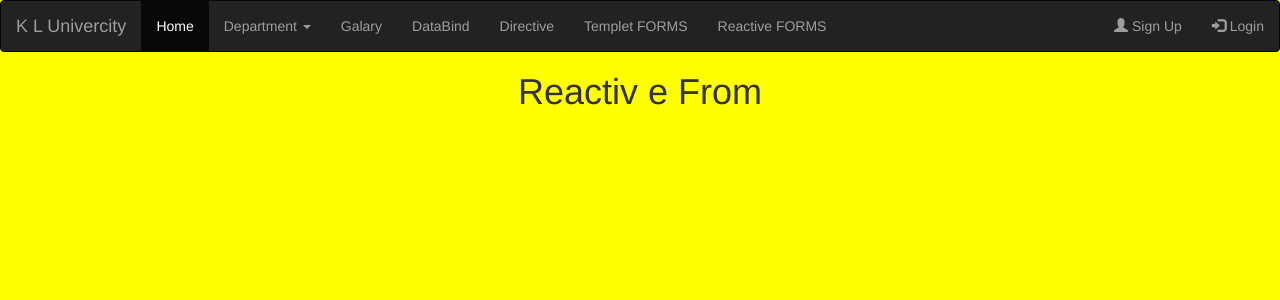
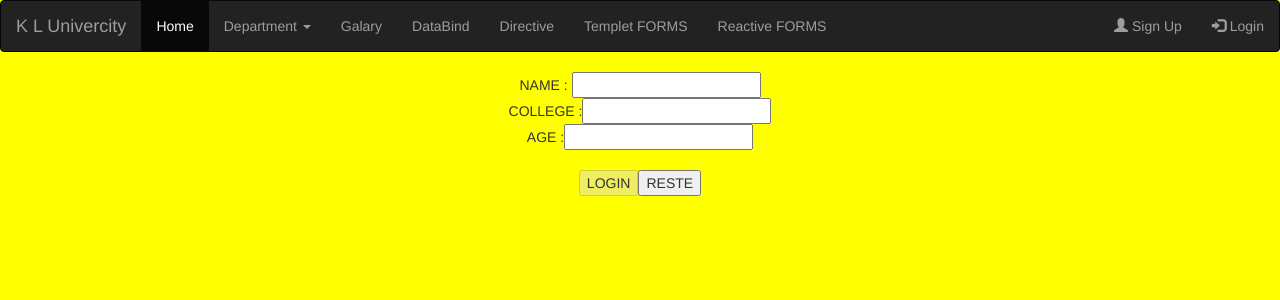
Before and after one commit to Thaneshwara848/KLU-, an Angular app: page /rec in a window 1280 px wide. Shown: the top 300 px of the page. Built offline with nearby package versions, Linux system fonts and the light colour scheme.

Commit message:
validaton Demo

```diff
--- a/src/app/reactivefrom/reactivefrom.component.html
+++ b/src/app/reactivefrom/reactivefrom.component.html
@@ -1,3 +1,38 @@
 <div style="text-align: center;">
-    <h1> Reactiv e From</h1>
+
+
+           <form [formGroup]="student">
+
+                    NAME : <input type="text" formControlName="username"> <br>
+                     COLLEGE :<input type="text" formControlName="college"><br>
+                    AGE :<input type="text" formControlName="age"><br><br>
+
+
+                    <input type="submit" value="LOGIN" [disabled]="student.invalid">
+                    <input type="reset" value="RESTE">
+
+           </form>
+
+
 </div>
+
+
+<!--
+Name :
+    len :
+        min 3
+        max : 10
+        No Num
+        no Speacl char
+
+        it must be only char
+
+College :
+    must be some name
+
+Age:
+    min
+        18
+    max :
+        30
+    Must have to ENter  -->
--- a/src/app/reactivefrom/reactivefrom.component.ts
+++ b/src/app/reactivefrom/reactivefrom.component.ts
@@ -1,10 +1,39 @@
-import { Component } from '@angular/core';
+import { Component, OnInit } from '@angular/core';
+import { FormControl, FormGroup, Validators } from '@angular/forms';
 
 @Component({
   selector: 'app-reactivefrom',
   templateUrl: './reactivefrom.component.html',
   styleUrls: ['./reactivefrom.component.css']
 })
-export class ReactivefromComponent {
+export class ReactivefromComponent implements OnInit {
+  student:any;
+  ngOnInit(): void {
+
+    this.student=new FormGroup({
+
+      username: new FormControl("",Validators.compose([
+        Validators.required,
+        Validators.minLength(3),
+        Validators.maxLength(10),
+        Validators.pattern("^[a-zA-z]*$")
+      ]))
+      ,
+      college: new FormControl("",Validators.compose([
+        Validators.required,
+        Validators.minLength(3),
+        Validators.maxLength(10)
+      ]))
+      ,
+      age: new FormControl("",Validators.compose([
+        Validators.required,
+        Validators.min(18),
+        Validators.max(30)
+      ]))
+
+
+    })
+
+  }
 
 }
```
